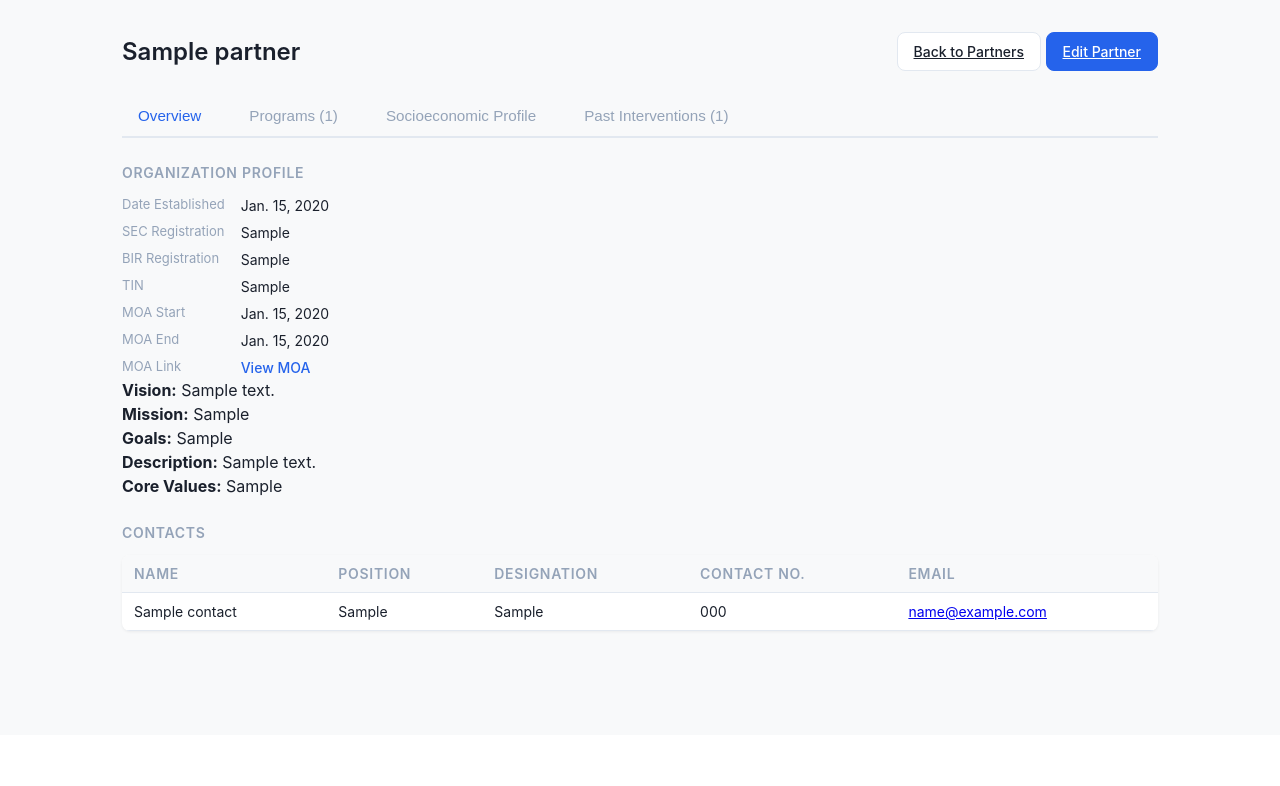
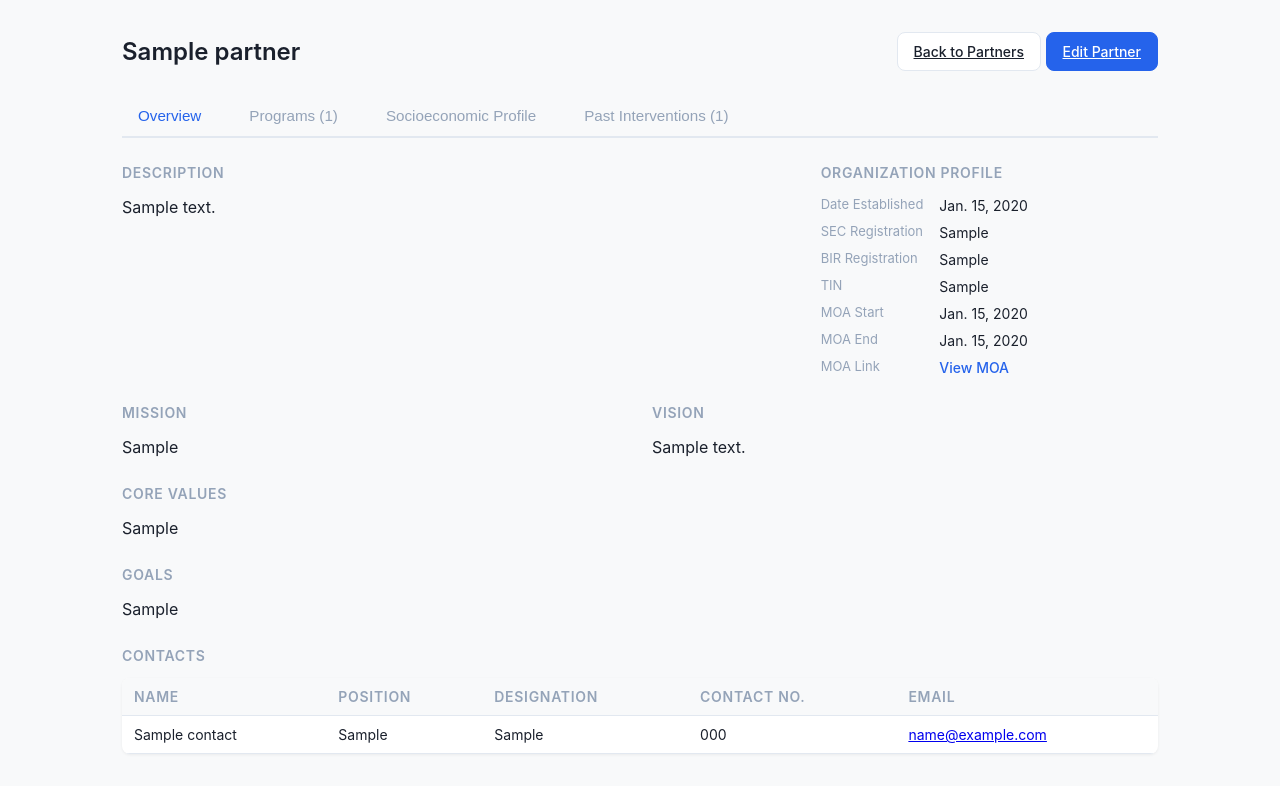
Before and after one commit to mooky424/osci-info-hub, a Django app: page /partners/1/ in a window 1280 px wide. Shown: the part 65-851 px from the top of the page. Before the commit the page ends 697 px from the top, so only its background shows below. Run offline with Django 5.2, Linux system fonts and the light colour scheme; tables that the repository leaves empty hold one stand-in row (values such as "Sample post").

Commit message:
Restructure overview tab layout on partner detail view

```diff
--- a/static/css/style.css
+++ b/static/css/style.css
@@ -618,3 +618,17 @@
   from { opacity: 0; transform: translateY(5px); }
   to { opacity: 1; transform: translateY(0); }
 }
+
+/* Detail Grid 2/3 - 1/3 */
+.detail-grid-2-1 {
+  display: grid;
+  grid-template-columns: 2fr 1fr;
+  gap: 1.5rem;
+  margin-bottom: 1.5rem;
+}
+
+@media (max-width: 768px) {
+  .detail-grid-2-1 {
+    grid-template-columns: 1fr;
+  }
+}
--- a/templates/partners/partner_detail.html
+++ b/templates/partners/partner_detail.html
@@ -19,7 +19,17 @@
 </div>
 
 <div id="overview" class="tab-pane active">
-  <div class="detail-section">
+  <div class="detail-grid-2-1">
+    <div class="detail-section" style="margin-bottom: 0;">
+      <h3>Description</h3>
+      {% if partner.description %}
+      <p>{{ partner.description|linebreaksbr }}</p>
+      {% else %}
+      <p class="text-muted">No description provided.</p>
+      {% endif %}
+    </div>
+
+    <div class="detail-section" style="margin-bottom: 0;">
       <h3>Organization Profile</h3>
       <dl>
         <dt>Date Established</dt>
@@ -43,12 +53,43 @@
           {% endif %}
         </dd>
       </dl>
-    {% if partner.vision %}<p><strong>Vision:</strong> {{ partner.vision }}</p>{% endif %}
-    {% if partner.mission %}<p><strong>Mission:</strong> {{ partner.mission }}</p>{% endif %}
-    {% if partner.goals %}<p><strong>Goals:</strong> {{ partner.goals }}</p>{% endif %}
-    {% if partner.description %}<p><strong>Description:</strong> {{ partner.description }}</p>{% endif %}
-    {% if partner.core_values %}<p><strong>Core Values:</strong> {{ partner.core_values }}</p>{% endif %}
     </div>
+  </div>
+
+  <div class="detail-grid" style="margin-bottom: 1.5rem;">
+    <div class="detail-section" style="margin-bottom: 0;">
+      <h3>Mission</h3>
+      {% if partner.mission %}
+      <p>{{ partner.mission|linebreaksbr }}</p>
+      {% else %}
+      <p class="text-muted">No mission provided.</p>
+      {% endif %}
+    </div>
+    <div class="detail-section" style="margin-bottom: 0;">
+      <h3>Vision</h3>
+      {% if partner.vision %}
+      <p>{{ partner.vision|linebreaksbr }}</p>
+      {% else %}
+      <p class="text-muted">No vision provided.</p>
+      {% endif %}
+    </div>
+  </div>
+
+  <div class="detail-section">
+    <h3>Core Values</h3>
+    {% if partner.core_values %}
+    <p>{{ partner.core_values|linebreaksbr }}</p>
+    {% else %}
+    <p class="text-muted">No core values provided.</p>
+    {% endif %}
+  </div>
+
+  {% if partner.goals %}
+  <div class="detail-section">
+    <h3>Goals</h3>
+    <p>{{ partner.goals|linebreaksbr }}</p>
+  </div>
+  {% endif %}
 
   <div class="detail-section">
     <h3>Contacts</h3>
```
Lines whose indentation alone changed are shown as unchanged.
